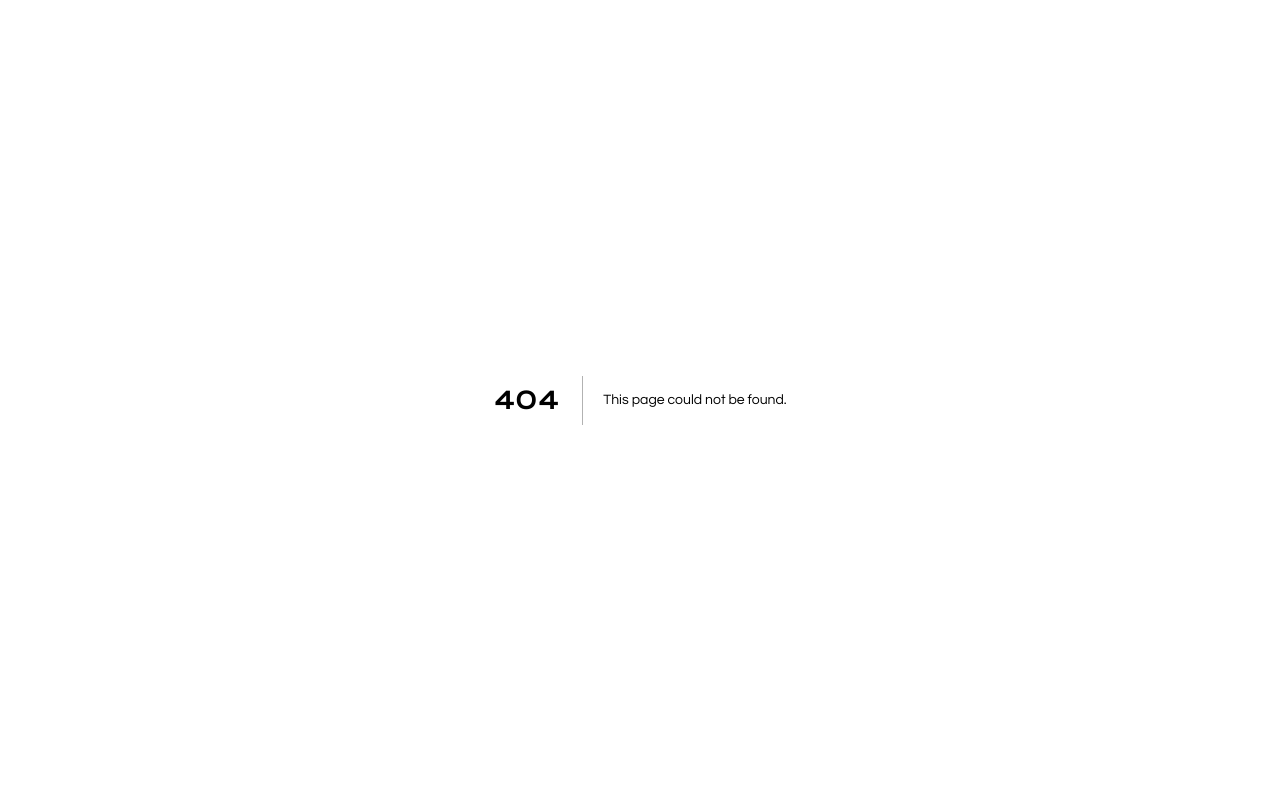
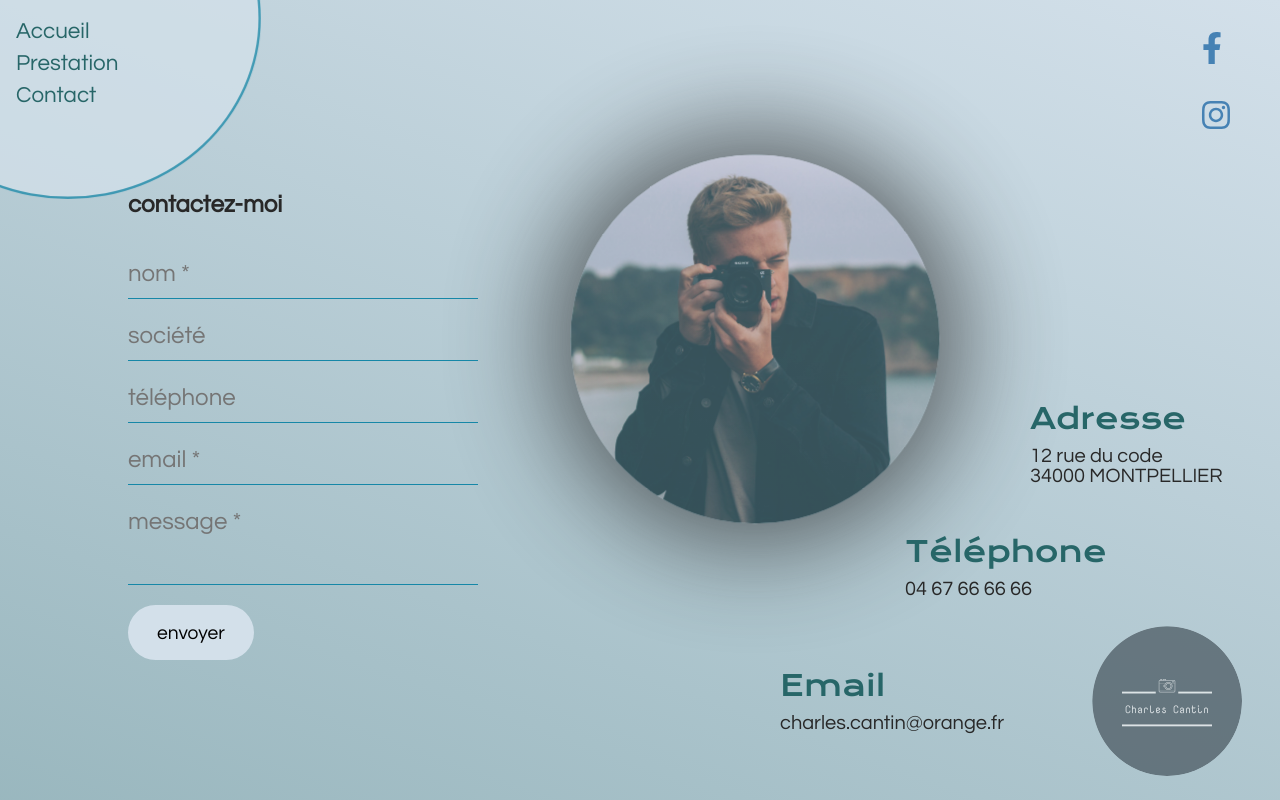
Before and after one commit to PhilouLaudun/cantinphilounextjs, a Next.js app: page /Contact in a window 1280 px wide. Before the commit this address had no page. Built offline with nearby package versions, Linux system fonts and the light colour scheme.

Commit message:
Transfert nextjs - mise en forme page contact et verif envoi mail : okayyyyy

```diff
--- a/components/Carte.js
+++ b/components/Carte.js
@@ -1,5 +1,4 @@
 import React, { useState } from "react";
-//import Image from "next/image";
 import { PriceData } from "../data/priceData";
 
 const Carte = (props) => { // carte d'affichage des prestations
--- a/components/ContactForm.js
+++ b/components/ContactForm.js
@@ -1,5 +1,6 @@
 import React from "react";
 import { useState } from "react";
+import emailjs from "@emailjs/browser";
 
 const ContactForm = () => { // formulaire de contact
   const [name, setName] = useState(""); // variable contenant le nom de la personne envoyant le message
@@ -75,8 +76,13 @@ const ContactForm = () => { // formulaire de contact
   const sendFeedback = (templateId, variables) => {
     let formMess = document.querySelector(".form-message"); // récupére la localisation de l'élément servant à afficher les messages d'erreur
 
-    window.emailjs // utilise le service eamiljs
-      .send("service_3b23au8", templateId, variables) // envoi le message
+    emailjs // utilise le service eamiljs
+      .send(
+        "service_3b23au8",
+        templateId,
+        variables,
+        "user_wycCeh0xbzJrIlAiWMPQA"
+      ) // envoi le message
       .then((res) => {
         // si envoi OK
         formMess.innerHTML =
--- a/components/Navigations.js
+++ b/components/Navigations.js
@@ -1,15 +1,15 @@
-import React from 'react';
+import React from "react";
 import { useState } from "react";
 import Link from "next/link";
-import { useRouter } from 'next/router';
+import { useRouter } from "next/router";
 
-
-
-const Navigation = () => { // affichage de la navigation
+const Navigation = () => {
+  // affichage de la navigation
   const [router, setRouter] = useState("/");
   const Navactive = () => {
     setRouter(useRouter);
-}
+    console.log(router);
+  };
 
   return (
     <div className="navigation">
@@ -19,9 +19,15 @@ const Navactive = () => {
             <a>Accueil</a>
           </Link>
         </li>
-          <li className={router.pathname == "/" ? "navactive" : ""}>
+
+        <li className={router.pathname == "/prices" ? "navactive" : ""}>
           <Link href="/Prices">
             <a>Prestation</a>
+          </Link>
+        </li>
+        <li className={router.pathname == "/Contact" ? "navactive" : ""}>
+          <Link href="/Contact">
+            <a>Contact</a>
           </Link>
         </li>
       </ul>
--- a/package.json
+++ b/package.json
@@ -10,6 +10,7 @@
   },
   "dependencies": {
     "@babel/helper-module-imports": "^7.16.7",
+    "@emailjs/browser": "^3.4.0",
     "@fortawesome/fontawesome-svg-core": "^1.3.0",
     "@fortawesome/free-brands-svg-icons": "^5.15.4",
     "@fortawesome/free-regular-svg-icons": "^6.0.0",
@@ -17,6 +18,7 @@
     "@fortawesome/react-fontawesome": "^0.1.17",
     "@zeit/next-css": "^1.0.1",
     "babel-plugin-macros": "^3.1.0",
+    "emailjs-com": "^3.2.0",
     "install": "^0.13.0",
     "next": "12.1.0",
     "npm": "^8.5.1",
--- /dev/null
+++ b/pages/Contact.js
@@ -0,0 +1,46 @@
+import React from 'react';
+import Logo from '../components/Logo';
+import Navigations from '../components/Navigations';
+import SocialNetworks from '../components/SocialNetworks'
+import ContactForm from '../components/ContactForm'
+
+const Contact = () => {
+  return (
+    <main>
+      {/*page principale */}
+      <div className="contact">
+        {/*composants : logo, navigation, réseaux sociaux*/}
+        <Navigations />
+        <Logo />
+        <SocialNetworks />
+        {/*Contenu de la page */}
+        {/*Formulaire */}
+        <ContactForm />
+        {/* Adresse, téléphone, email */}
+        <div className="contact-infos">
+          <div className="address">
+            <div className="content">
+              <h4>Adresse</h4>
+              <p>12 rue du code </p>
+              <p>34000 MONTPELLIER</p>
+            </div>
+          </div>
+          <div className="phone">
+            <div className="content">
+              <h4>Téléphone </h4>
+              <p>04 67 66 66 66 </p>
+            </div>
+          </div>
+          <div className="email">
+            <div className="content">
+              <h4>Email </h4>
+              <p>charles.cantin@orange.fr</p>
+            </div>
+          </div>
+        </div>
+      </div>
+    </main>
+  );
+};
+
+export default Contact;
--- a/styles/index.scss
+++ b/styles/index.scss
@@ -4,7 +4,7 @@
 @import '../styles/componants/logo';
 @import '../styles/componants/socialNetworks';
 @import '../styles/pages/home';
-//@import '../style/pages/contact.scss';
+@import '../styles/pages/contact';
 @import '../styles/pages/prices';
 @import '../styles/componants/card';
 //@import '../style/pages/portfolio.scss';
--- a/styles/pages/_contact.scss
+++ b/styles/pages/_contact.scss
@@ -16,7 +16,7 @@
     left: 45%;
     height: 28vw;
     width: 28vw;
-    background: url(../../../public/assets/img/photographer-1867417_1920.jpg);
+    background: url(../../public/img/photographer-1867417_1920.jpg);
     background-size: cover;
     background-position: center;
     box-shadow: 0px 0px 100px 20px $black;
```
Also changed, not shown: 1 other file (tests, documents, lock files or other folders). Lines whose indentation alone changed are shown as unchanged.
